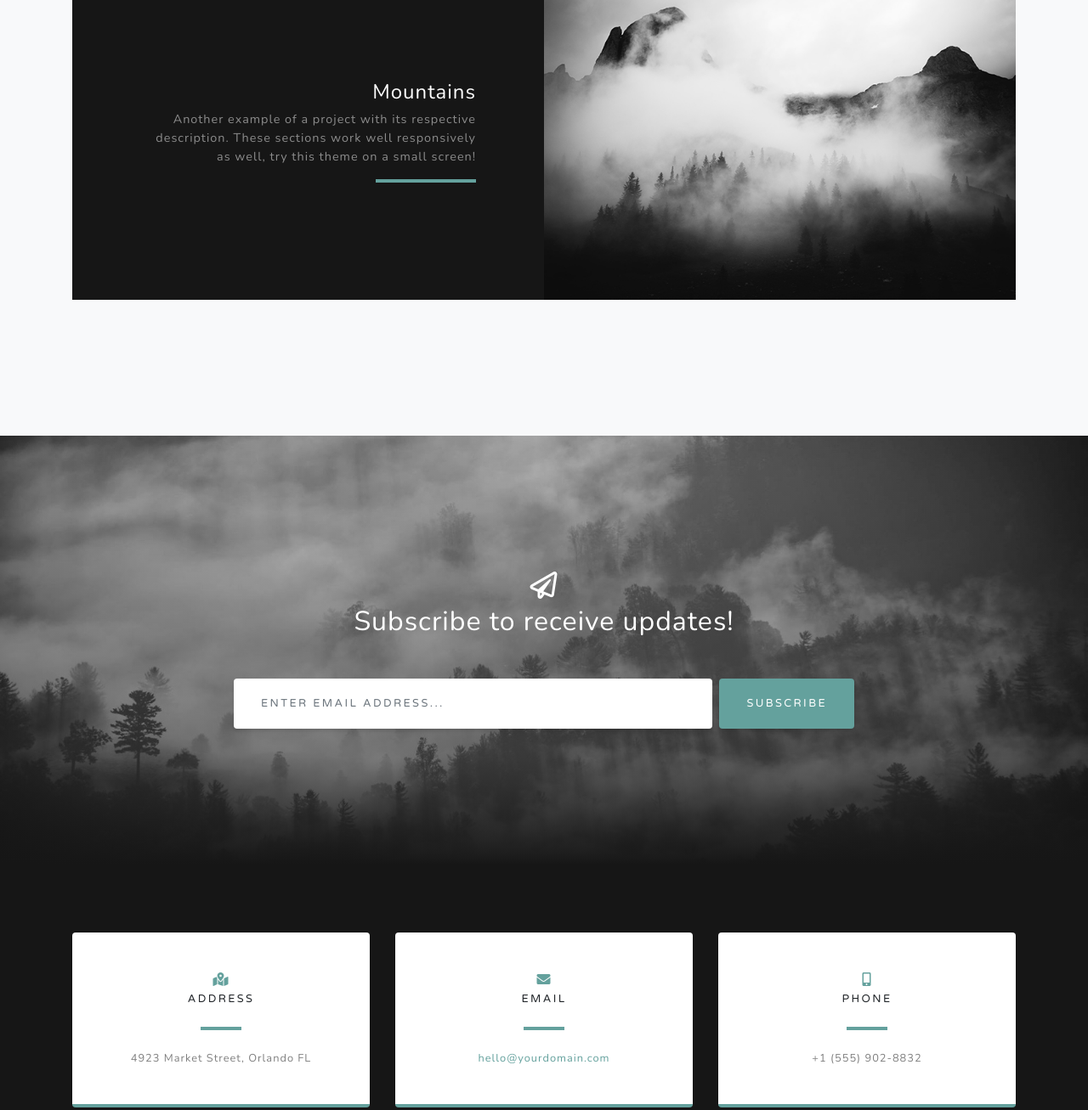
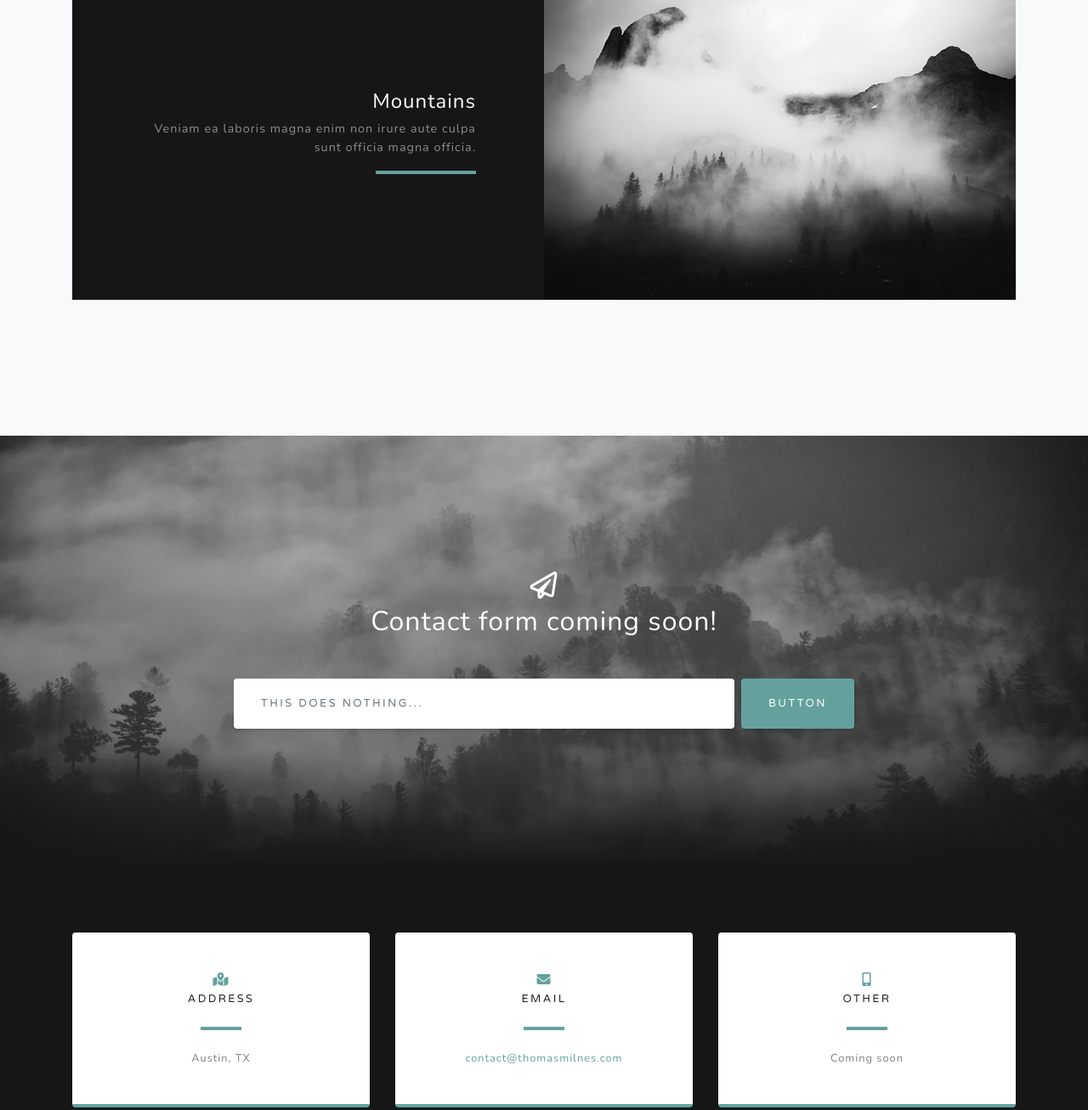
Before and after one commit to thmiv/portfolio-mdc, a plain HTML site: page index.html in a window 1280 px wide. Shown: the part 2460-3767 px from the top of the page at 85% size. Drawn offline with nearby package versions, Linux system fonts and the light colour scheme; files whose address does not match are found by name.

Commit message:
placeholders

```diff
--- a/index.html
+++ b/index.html
@@ -81,8 +81,9 @@
                 <div class="col-xl-4 col-lg-5">
                     <div class="featured-text text-center text-lg-left">
                         <h4>Shoreline</h4>
-                        <p class="text-black-50 mb-0">Grayscale is open source and MIT licensed. This means you can use it for any project - even commercial
-                            projects! Download it, customize it, and publish your website!</p>
+                        <p class="text-black-50 mb-0">
+                            Qui tempor est ad elit ipsum Lorem duis laboris. Quis Lorem aute minim cillum. Do eiusmod cillum ut ea enim. Sunt exercitation exercitation exercitation sunt tempor eiusmod et veniam exercitation. Dolore veniam pariatur officia et veniam in commodo commodo nisi magna.
+                        </p>
                     </div>
                 </div>
             </div>
@@ -97,7 +98,9 @@
                         <div class="d-flex h-100">
                             <div class="project-text w-100 my-auto text-center text-lg-left">
                                 <h4 class="text-white">Misty</h4>
-                                <p class="mb-0 text-white-50">An example of where you can put an image of a project, or anything else, along with a description.</p>
+                                <p class="mb-0 text-white-50">
+                                    Minim esse proident laboris est eu velit incididunt cupidatat dolore magna occaecat consequat. Non nisi quis excepteur esse elit est nisi magna nulla ipsum cillum nulla culpa.
+                                </p>
                                 <hr class="d-none d-lg-block mb-0 ml-0">
                             </div>
                         </div>
@@ -115,8 +118,9 @@
                         <div class="d-flex h-100">
                             <div class="project-text w-100 my-auto text-center text-lg-right">
                                 <h4 class="text-white">Mountains</h4>
-                                <p class="mb-0 text-white-50">Another example of a project with its respective description. These sections work well responsively
-                                    as well, try this theme on a small screen!</p>
+                                <p class="mb-0 text-white-50">
+                                    Veniam ea laboris magna enim non irure aute culpa sunt officia magna officia.
+                                </p>
                                 <hr class="d-none d-lg-block mb-0 mr-0">
                             </div>
                         </div>
@@ -134,11 +138,11 @@
                 <div class="col-md-10 col-lg-8 mx-auto text-center">
 
                     <i class="far fa-paper-plane fa-2x mb-2 text-white"></i>
-                    <h2 class="text-white mb-5">Subscribe to receive updates!</h2>
+                    <h2 class="text-white mb-5">Contact form coming soon!</h2>
 
                     <form class="form-inline d-flex">
-                        <input type="email" class="form-control flex-fill mr-0 mr-sm-2 mb-3 mb-sm-0" id="inputEmail" placeholder="Enter email address...">
-                        <button type="submit" class="btn btn-primary mx-auto">Subscribe</button>
+                        <input type="email" class="form-control flex-fill mr-0 mr-sm-2 mb-3 mb-sm-0" id="inputEmail" placeholder="This does nothing...">
+                        <button type="submit" class="btn btn-primary mx-auto">Button</button>
                     </form>
 
                 </div>
@@ -158,7 +162,7 @@
                             <i class="fas fa-map-marked-alt text-primary mb-2"></i>
                             <h4 class="text-uppercase m-0">Address</h4>
                             <hr class="my-4">
-                            <div class="small text-black-50">4923 Market Street, Orlando FL</div>
+                            <div class="small text-black-50">Austin, TX</div>
                         </div>
                     </div>
                 </div>
@@ -170,7 +174,7 @@
                             <h4 class="text-uppercase m-0">Email</h4>
                             <hr class="my-4">
                             <div class="small text-black-50">
-                                <a href="#">hello@yourdomain.com</a>
+                                <a href="mailto:contact@thomasmilnes.com">contact@thomasmilnes.com</a>
                             </div>
                         </div>
                     </div>
@@ -180,9 +184,9 @@
                     <div class="card py-4 h-100">
                         <div class="card-body text-center">
                             <i class="fas fa-mobile-alt text-primary mb-2"></i>
-                            <h4 class="text-uppercase m-0">Phone</h4>
+                            <h4 class="text-uppercase m-0">Other</h4>
                             <hr class="my-4">
-                            <div class="small text-black-50">+1 (555) 902-8832</div>
+                            <div class="small text-black-50">Coming soon</div>
                         </div>
                     </div>
                 </div>
```
